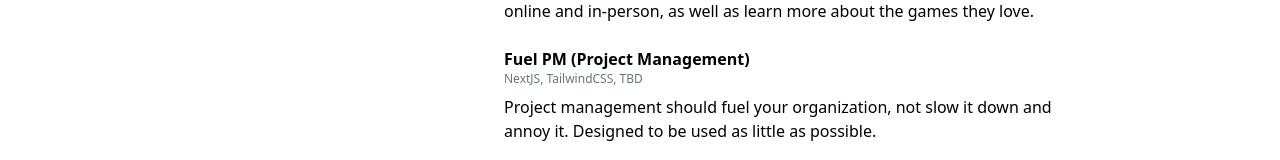
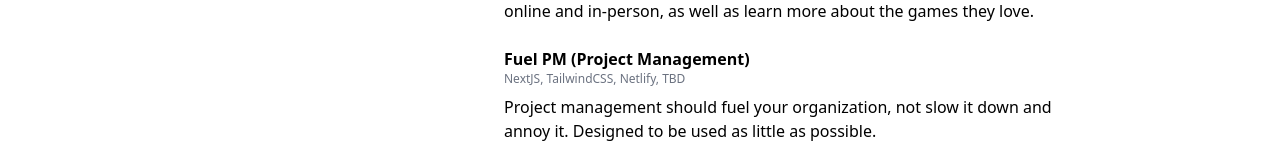
Before and after one commit to sam-huckaby/samhuckaby.com, a Next.js app: page / in a window 1280 px wide. Shown: the part 1229-1389 px from the top of the page. Built offline with nearby package versions, Linux system fonts and the light colour scheme.

Commit message:
Add Netlify to the FuelPM tech stack

```diff
--- a/pages/index.js
+++ b/pages/index.js
@@ -73,7 +73,7 @@
           </div>
           <div className="pt-3 pb-1 dark:text-white">
             <div className="font-bold"><Link href="https://www.fuelpm.com/"><a className="font-bold hover:text-red-500">Fuel PM (Project Management)</a></Link></div>
-            <div className="text-gray-500 dark:text-zinc-300 text-xs"><a href="https://nextjs.org/" target="_blank">NextJS</a>, <a href="https://tailwindcss.com/" target="_blank">TailwindCSS</a>, TBD</div>
+            <div className="text-gray-500 dark:text-zinc-300 text-xs"><a href="https://nextjs.org/" target="_blank">NextJS</a>, <a href="https://tailwindcss.com/" target="_blank">TailwindCSS</a>, <a href="https://netlify.com/">Netlify</a>, TBD</div>
             <div className="pt-2 pb-2">Project management should fuel your organization, not slow it down and annoy it. Designed to be used as little as possible.</div>
           </div>
           <div className="pt-3 pb-1 dark:text-white">
```
